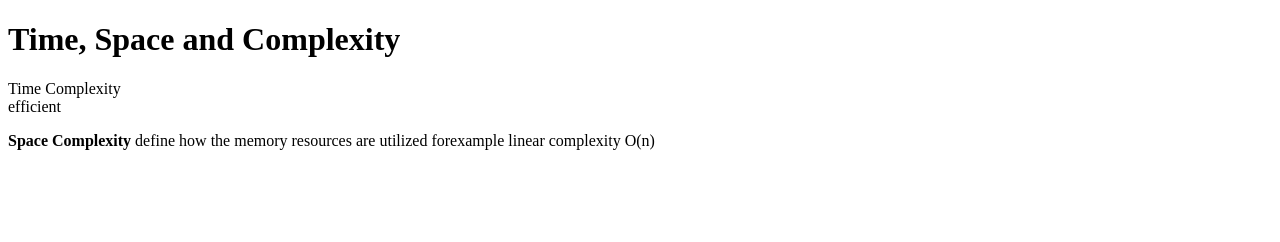
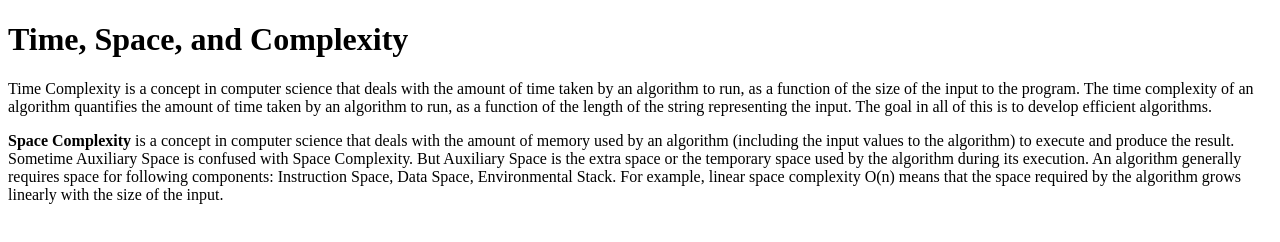
Before and after one commit to acciojob/time-and-space-complexity-Flash-R, a website: page main.html in a window 1280 px wide. Drawn offline with Linux system fonts and the light colour scheme.

Commit message:
created a submission

```diff
--- a/main.html
+++ b/main.html
@@ -8,10 +8,9 @@
 
 <body>
 	<!-- the entire body must be written by student -->
-	<h1>Time, Space and Complexity</h1>
-	<p>Time Complexity <br> efficient </p>
-	<p><b>Space Complexity</b> define how the memory resources are utilized
-		forexample linear complexity O(n)</p>
+	<h1>Time, Space, and Complexity</h1>
+<p>Time Complexity is a concept in computer science that deals with the amount of time taken by an algorithm to run, as a function of the size of the input to the program. The time complexity of an algorithm quantifies the amount of time taken by an algorithm to run, as a function of the length of the string representing the input. The goal in all of this is to develop efficient algorithms.</p>
+<p><b>Space Complexity</b> is a concept in computer science that deals with the amount of memory used by an algorithm (including the input values to the algorithm) to execute and produce the result. Sometime Auxiliary Space is confused with Space Complexity. But Auxiliary Space is the extra space or the temporary space used by the algorithm during its execution. An algorithm generally requires space for following components: Instruction Space, Data Space, Environmental Stack. For example, linear space complexity O(n) means that the space required by the algorithm grows linearly with the size of the input.</p>
     <script type="text/javascript" src="./script.js">
 </script>
 
```
